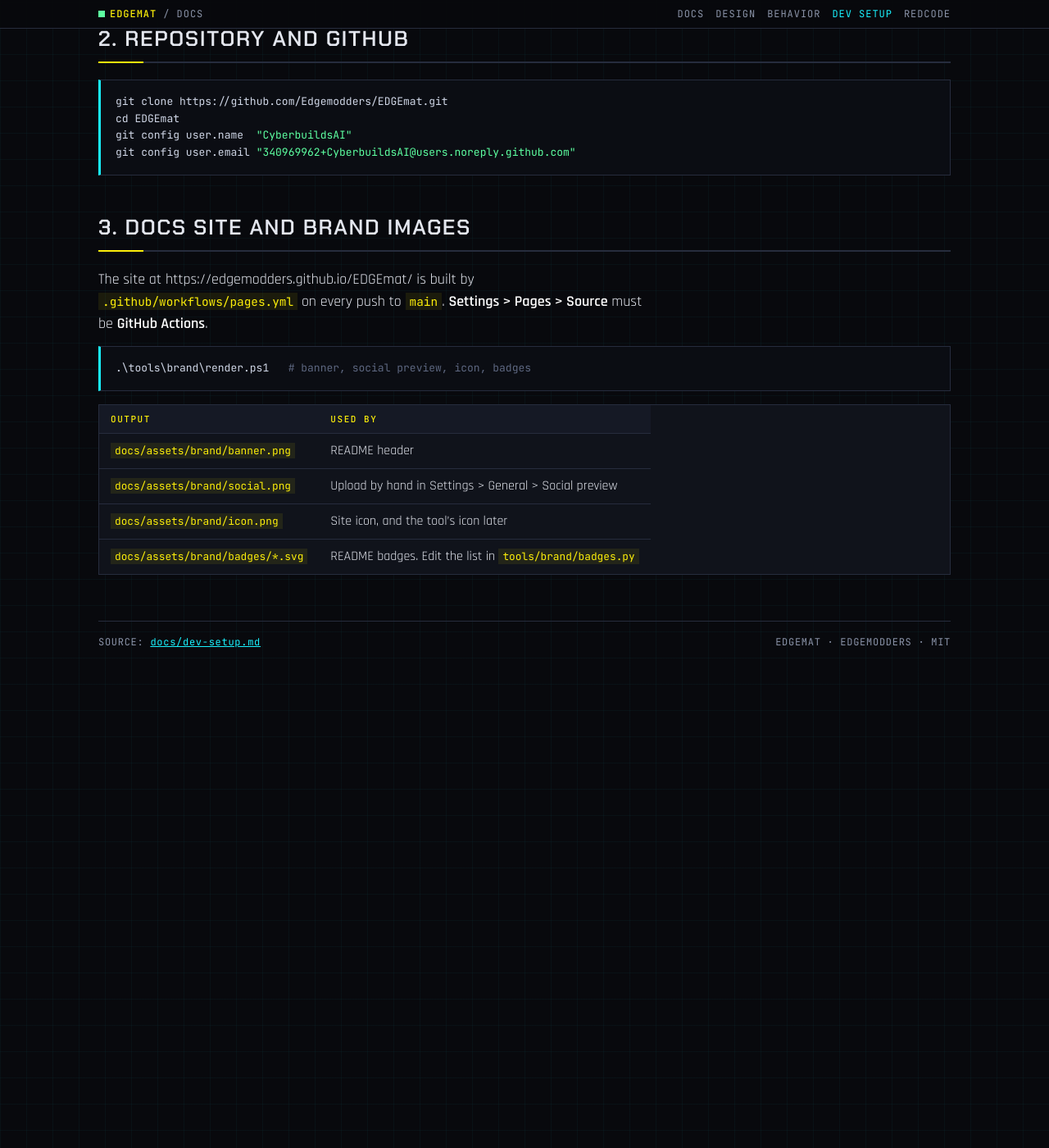
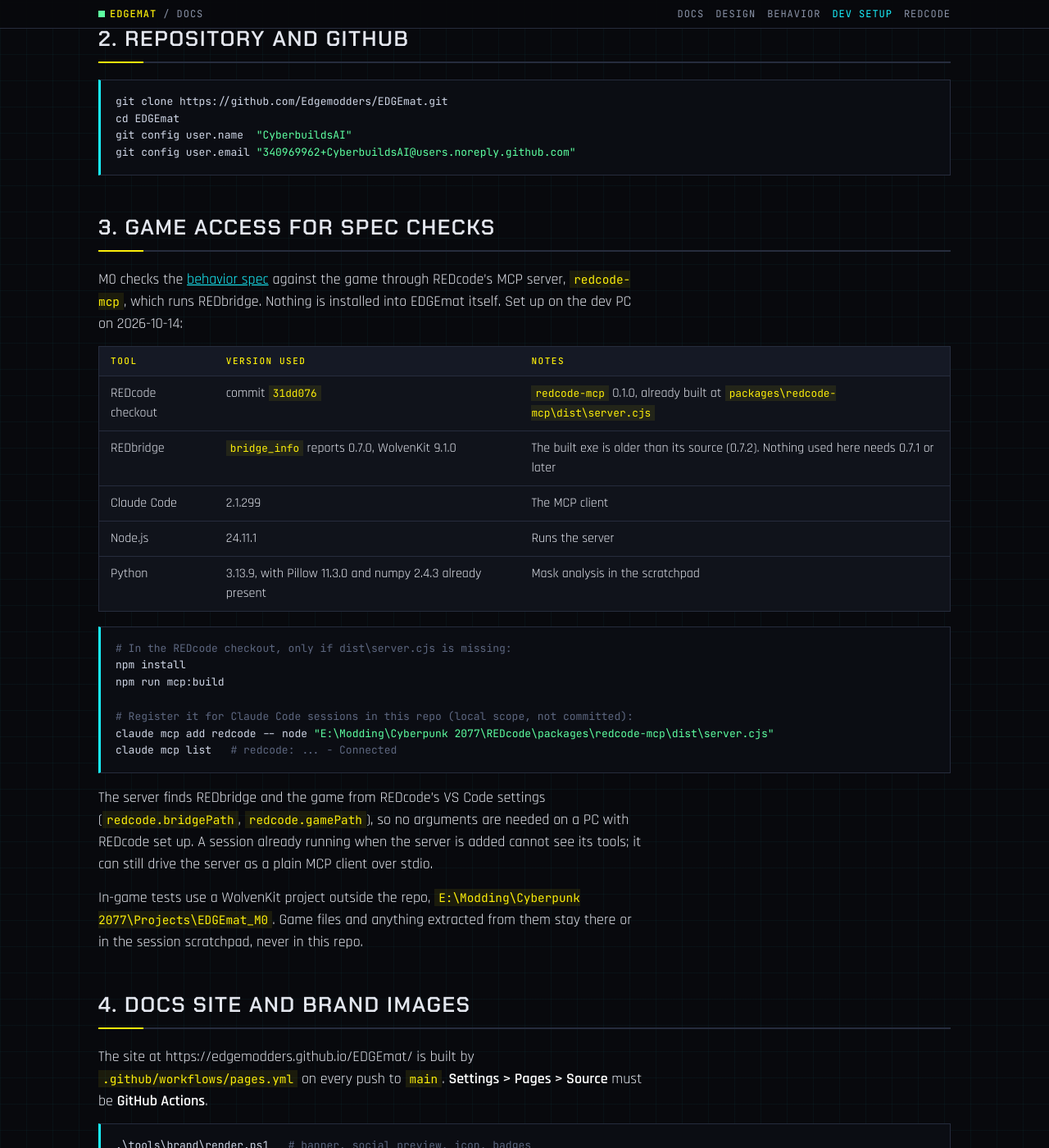
Before and after one commit to Edgemodders/EDGEmat, a Jekyll site: the page built from docs/dev-setup.md, in a window 1280 px wide and 1400 px high, scrolled down 670 px. Shown: the whole window at 82% size. Built offline with Jekyll 4.4.1, drawn with Linux system fonts in a browser that asks for light colours; our own code applies the rules of GitHub Pages for plain Markdown files.

Commit message:
Dev setup: game access through redcode-mcp for the M0 spec check
Co-Authored-By: Claude Opus 5.5 <noreply@anthropic.com>

````diff
--- a/docs/dev-setup.md
+++ b/docs/dev-setup.md
@@ -21,7 +21,33 @@ git config user.name  "CyberbuildsAI"
 git config user.email "340969962+CyberbuildsAI@users.noreply.github.com"
 ```
 
-## 3. Docs site and brand images
+## 3. Game access for spec checks
+
+M0 checks the [behavior spec](design/behavior.html) against the game through REDcode's MCP server, `redcode-mcp`, which runs REDbridge. Nothing is installed into EDGEmat itself. Set up on the dev PC on 2026-10-14:
+
+| Tool | Version used | Notes |
+|---|---|---|
+| REDcode checkout | commit `31dd076` | `redcode-mcp` 0.1.0, already built at `packages\redcode-mcp\dist\server.cjs` |
+| REDbridge | `bridge_info` reports 0.7.0, WolvenKit 9.1.0 | The built exe is older than its source (0.7.2). Nothing used here needs 0.7.1 or later |
+| Claude Code | 2.1.299 | The MCP client |
+| Node.js | 24.11.1 | Runs the server |
+| Python | 3.13.9, with Pillow 11.3.0 and numpy 2.4.3 already present | Mask analysis in the scratchpad |
+
+```powershell
+# In the REDcode checkout, only if dist\server.cjs is missing:
+npm install
+npm run mcp:build
+
+# Register it for Claude Code sessions in this repo (local scope, not committed):
+claude mcp add redcode -- node "E:\Modding\Cyberpunk 2077\REDcode\packages\redcode-mcp\dist\server.cjs"
+claude mcp list   # redcode: ... - Connected
+```
+
+The server finds REDbridge and the game from REDcode's VS Code settings (`redcode.bridgePath`, `redcode.gamePath`), so no arguments are needed on a PC with REDcode set up. A session already running when the server is added cannot see its tools; it can still drive the server as a plain MCP client over stdio.
+
+In-game tests use a WolvenKit project outside the repo, `E:\Modding\Cyberpunk 2077\Projects\EDGEmat_M0`. Game files and anything extracted from them stay there or in the session scratchpad, never in this repo.
+
+## 4. Docs site and brand images
 
 The site at https://edgemodders.github.io/EDGEmat/ is built by `.github/workflows/pages.yml` on every push to `main`. **Settings > Pages > Source** must be **GitHub Actions**.
 
````
